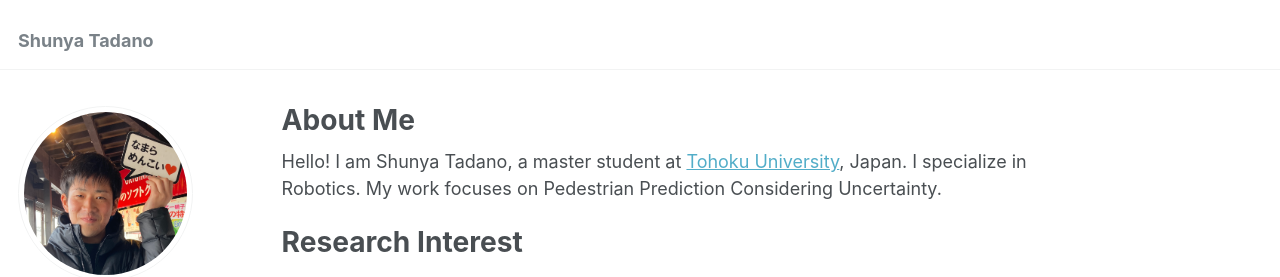
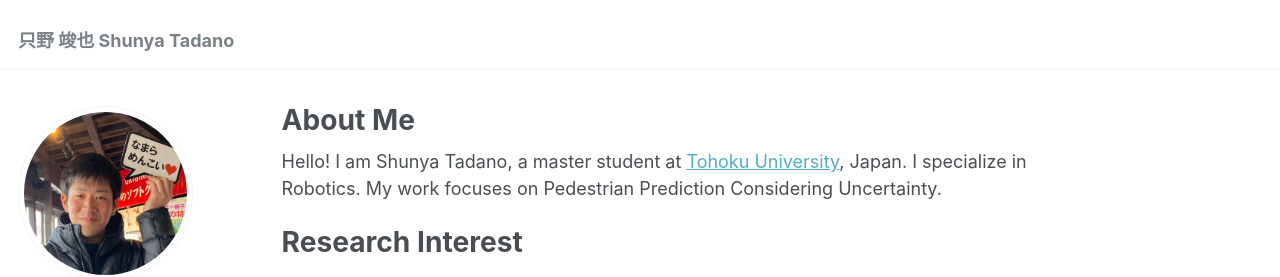
Before and after one commit to shunyatadano/shunyatadano.github.io, a Jekyll site: the page built from _pages/about.md, in a window 1280 px wide. Shown: the top 277 px of the page. Built offline with Jekyll 4.4.1, drawn with Linux system fonts in a browser that asks for light colours; some web fonts are replaced.

Commit message:
fix my profile
- add japanese name letter

```diff
--- a/_config.yml
+++ b/_config.yml
@@ -8,7 +8,7 @@
 
 # Basic Site Settings
 locale                   : "en-US"
-title                    : "Shunya Tadano"
+title                    : "只野 竣也\nShunya Tadano"
 title_separator          : "-"
 name                     : &name "Shunya Tadano"
 description              : &description "personal description"
```
